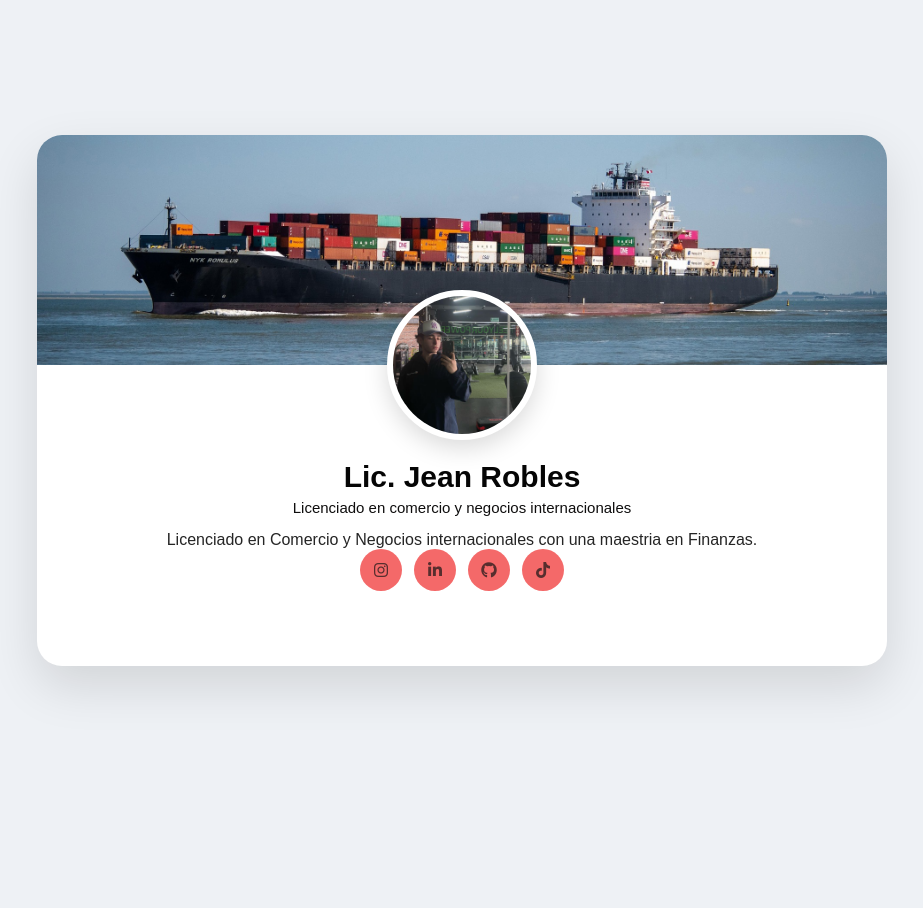
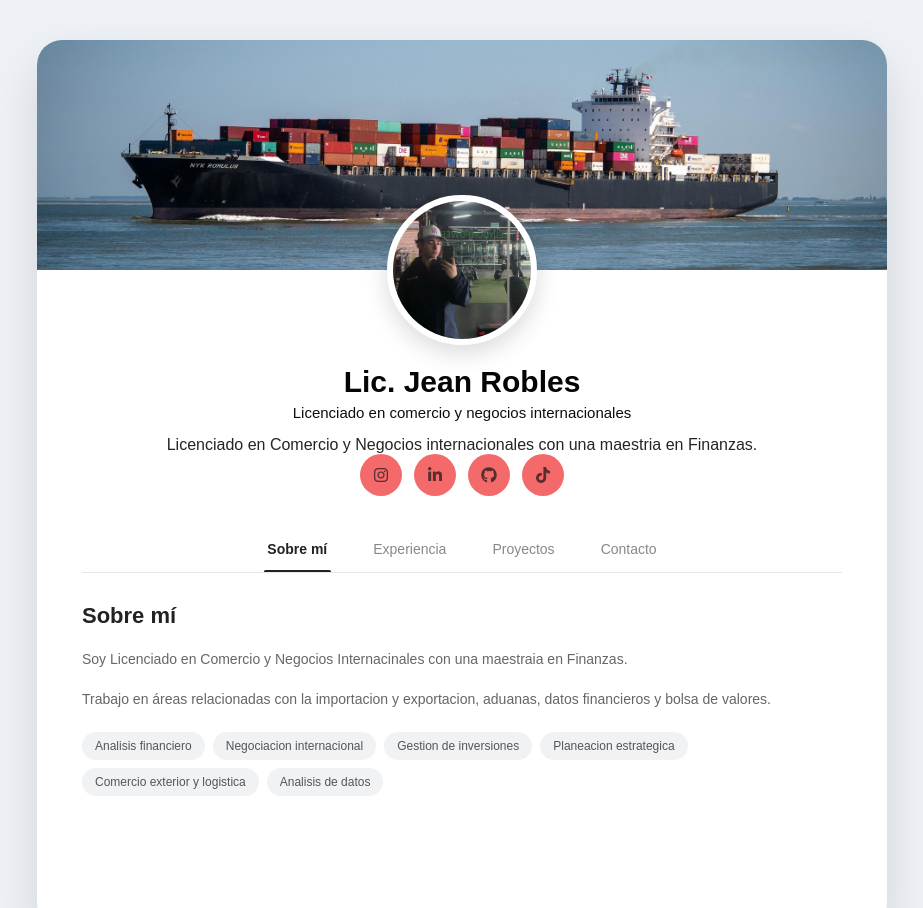
Before and after one commit to jmrobles003-afk/actividades-dw-jeanrobles, a plain HTML site: page perfil-jean/index.html in a window 1280 px wide. Shown: the top 908 px of the page, without its empty margins (178-1101 px from the left). Before the commit the page ends 800 px from the top, so only its background shows below. Drawn offline with Linux system fonts and the light colour scheme.

Commit message:
E1 Jean 05 oct Uodate1

```diff
--- a/perfil-jean/index.html
+++ b/perfil-jean/index.html
@@ -54,31 +54,123 @@
 <div class="social-links">
 
                 <!-- Instagram -->
-                <a href="#" target="_blank" aria-label="Instagram">
+                <a href="https://www.instagram.com/?e=1348020" target="_blank" aria-label="Instagram">
                     <i class="fa-brands fa-instagram"></i>
                 </a>
 
                 <!-- LinkedIn -->
-                <a href="#" target="_blank" aria-label="LinkedIn">
+                <a href="https://mx.linkedin.com" target="_blank" aria-label="LinkedIn">
                     <i class="fa-brands fa-linkedin-in"></i>
                 </a>
 
                 <!-- GitHub -->
-                <a href="#" target="_blank" aria-label="GitHub">
+                <a href="https://github.com/jmrobles003-afk" target="_blank" aria-label="GitHub">
                     <i class="fa-brands fa-github"></i>
                 </a>
 
            <!-- TikTok -->
-<a href="#" target="_blank" aria-label="TikTok">
+<a href="https://www.tiktok.com/es/" target="_blank" aria-label="TikTok">
     <i class="fa-brands fa-tiktok"></i>
 </a>
 
             </div>
 
+    <!--NAVEGACION PRINCIPAL de la Tarjeta-->
+    <nav class="tabs">
+                <button class="tab active" data-section="about">
+                    Sobre mí
+                </button>
+
+                <button class="tab" data-section="experience">
+                    Experiencia
+                </button>
+
+                <button class="tab" data-section="projects">
+                    Proyectos
+                </button>
+
+                <button class="tab" data-section="contact">
+                    Contacto
+                </button>
+
+            </nav>
+
+        <!--Contenido de las secciones: Sobre mi, Experiencia, Proyectos, Contacto-->
+
+        <div class="content">
+    <!--Seccion de "Sobre mi"-->
+    <section id="about" class="tab-content active">
+
+                    <h3>Sobre mí</h3>
+
+                    <p>
+                        Soy Licenciado en Comercio y Negocios Internacinales con una maestraia en Finanzas.
+                    </p>
+
+                    <p>
+                        Trabajo en áreas relacionadas con la importacion y exportacion,
+                        aduanas, datos financieros y
+                        bolsa de valores.
+                    </p>
+
+                    <div class="skills">
+
+                        <span>Analisis financiero</span>
+                        <span>Negociacion internacional</span>
+                        <span>Gestion de inversiones</span>
+                        <span>Planeacion estrategica</span>
+                        <span>Comercio exterior y logistica</span>
+                        <span>Analisis de datos</span>
+
+                    </div>
+
+                </section>
+<!--Seccion "Experiencia"-->
+<section id="experience" class="tab-content">
+
+        <h3>Experiencia</h3>
+
+                    <div class="experience-item">
+
+                        <span class="experience-date">
+                            Agente aduanal
+                        </span>
+
+                        <h4>Importacion y exportacion</h4>
+
+                        <p>
+                           Importacion y exportacion al rededor del mundo
+                           de la mas alta calidad.
+                        </p>
+
+                    </div>
+
+
+                    <div class="experience-item">
+
+                        <span class="experience-date">
+                            Finanzas
+                        </span>
+
+                        <h4>Analisis de inversiones y de datos financieros</h4>
+
+                        <p>
+                            Implementacion de estrategias avanzadas para el mercado
+                            extrabursatil.
+                        </p>
+
+                    </div>
+
+                </section>
+
+        </div>
+
 </section>
 
 
 </main>
+<!--Enlace para el javascript, quien da interaccion a la tarjeta-->
+<script src="script.js"></script>
 
 </body> <!--Aqui se CIERRA el BODY-->
 
--- a/perfil-jean/style.css
+++ b/perfil-jean/style.css
@@ -137,3 +137,141 @@ body {
     background: #222;
     color: #ffffff;
 }
+
+.tabs {
+    display: flex;
+    justify-content: center;
+    gap: 10px;
+    border-bottom: 1px solid #e7e7e7;
+    margin-bottom: 30px;
+    overflow-x: auto;
+}
+
+
+.tab {
+    border: none;
+    background: transparent;
+    padding: 15px 18px;
+    font-family: inherit;
+    font-size: 14px;
+    font-weight: 500;
+    color: #888;
+    cursor: pointer;
+    position: relative;
+    white-space: nowrap;
+    transition: color 0.3s ease;
+}
+
+
+.tab:hover {
+    color: #222;
+}
+
+/* Pestaña activa */
+
+.tab.active {
+    color: #222;
+    font-weight: 600;
+}
+
+
+/* Línea debajo de la pestaña activa */
+
+.tab.active::after {
+    content: "";
+    position: absolute;
+    bottom: -1px;
+    left: 15%;
+    width: 70%;
+    height: 3px;
+    background: #222;
+    border-radius: 5px;
+}
+
+.content {
+    min-height: 280px;
+    text-align: left;
+}
+
+/*SECCIONES*/
+
+.tab-content {
+    display: none;
+    animation: contentAppear 0.4s ease;
+}
+
+.tab-content.active {
+    display: block;
+}
+
+@keyframes contentAppear {
+
+    from {
+        opacity: 0;
+        transform: translateY(10px);
+    }
+
+    to {
+        opacity: 1;
+        transform: translateY(0);
+    }
+
+}
+
+/* Títulos */
+
+.tab-content h3 {
+    font-size: 22px;
+    margin-bottom: 18px;
+    color: #222;
+}
+
+/* Párrafos */
+
+.tab-content p {
+    font-size: 14px;
+    line-height: 1.8;
+    color: #666;
+    margin-bottom: 15px;
+}
+
+/*SKILL*/
+
+.skills {
+    display: flex;
+    flex-wrap: wrap;
+    gap: 8px;
+    margin-top: 20px;
+}
+
+.skills span {
+    background: #f1f2f4;
+    padding: 7px 13px;
+    border-radius: 20px;
+    font-size: 12px;
+    color: #555;
+}
+
+/*Experiencia laboral*/
+
+.experience-item {
+    border-left: 3px solid #222;
+    padding-left: 20px;
+    margin-bottom: 25px;
+}
+
+
+.experience-date {
+    font-size: 12px;
+    font-weight: 600;
+    color: #888;
+    text-transform: uppercase;
+    letter-spacing: 1px;
+}
+
+
+.experience-item h4 {
+    font-size: 16px;
+    margin: 5px 0 8px;
+    color: #222;
+}
```
Also changed, not shown: script.js (added, +14 -0 lines).
